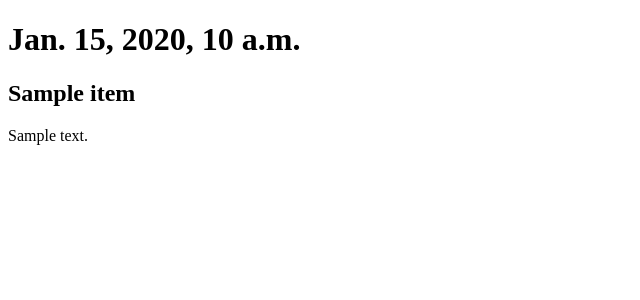
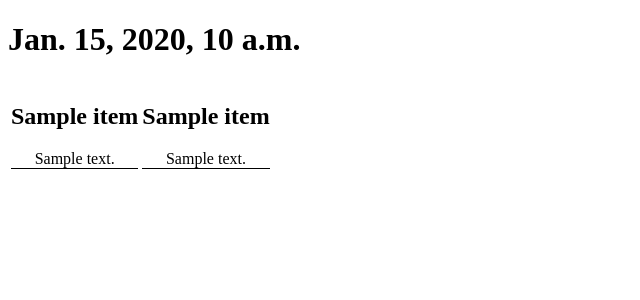
Before and after one commit to swansong/mailchimp, a Django app: template newsletter/templates/newsletter.html in a window 1280 px wide. Shown: the top 300 px of the page, without its empty margins (0-640 px from the left). Run offline with Django 3.2, Linux system fonts and the light colour scheme; the template is opened without the code that fills it: most values are stand-ins (such as "Sample title", 1, 10 or a date in 2020).

Commit message:
moved to two column table based layout for newsletter template

```diff
--- a/newsletter/templates/newsletter.html
+++ b/newsletter/templates/newsletter.html
@@ -2,9 +2,13 @@
 <html>
     <body>
     <h1>{{date}}</h1>
-    {% for section,item in sections.items %}
+    <div style="align=center; text-align:center">
+    <table>
+        <tr>
+            <td>
+                {% for section,item in left_sections.items %}
                 {% if item %}
-            <div id='section{{section}}'>
+                <div id='section{{section}}' style='margin-bottom:20px; border-bottom:1px solid black;'>
                     <h2>{{item.title}}</h2>
                     <div class='content'>
                         {{item.content}}
@@ -14,12 +18,53 @@
                     {% endif %}
                 </div>
                 {% else %}
-            <div id='section{{section}}' class='not-filled'>
+                <div id='section{{section}}' class='not-filled' style='margin-bottom:20px; border-bottom:1px solid black;'>
                     {% if logged_in %}
                     <a href='/newsletter/new/?position={{section}}&date_to_publish={{date}}'>Add something to this section</a>
                     {% endif %}
                 </div>
                 {% endif %}
                 {% endfor %}
+            </td>
+            <td>
+                {% for section,item in right_sections.items %}
+                {% if item %}
+                <div id='section{{section}}' style='margin-bottom:20px; border-bottom:1px solid black;'>
+                    <h2>{{item.title}}</h2>
+                    <div class='content'>
+                        {{item.content}}
+                    </div>
+                    {% if logged_in %}
+                    <a href='/newsletter/{{item.pk}}/edit/'>Edit this section</a>
+                    {% endif %}
+                </div>
+                {% else %}
+                <div id='section{{section}}' class='not-filled' style='margin-bottom:20px; border-bottom:1px solid black;'>
+                    {% if logged_in %}
+                    <a href='/newsletter/new/?position={{section}}&date_to_publish={{date}}'>Add something to this section</a>
+                    {% endif %}
+                </div>
+                {% endif %}
+                {% endfor %}
+            </td>
+        </tr>
+    </table>
+    {% if logged_in %}
+    <div id='extras'>
+        <p>The following sections will not appear in the newsletter on this date. They are only here if you want to store something in a draft state</p>
+        {% for item in extras %}
+        <div>
+            <h2>{{item.title}}</h2>
+            <div class='content'>
+                {{item.content}}
+            </div>
+            <a href='/newsletter/{{item.pk}}/edit/'>Edit this section draft</a>
+        </div>
+        {% endfor %}
+        <div>
+            <a href='/newsletter/new/?position=6&date_to_publish={{date}}'>Add a section draft</a>
+        </div>
+    </div>
+    {% endif %}
     </body>
 </html>
```
Also changed, not shown: newsletter/views.py (+17 -5 lines). Lines whose indentation alone changed are shown as unchanged.
